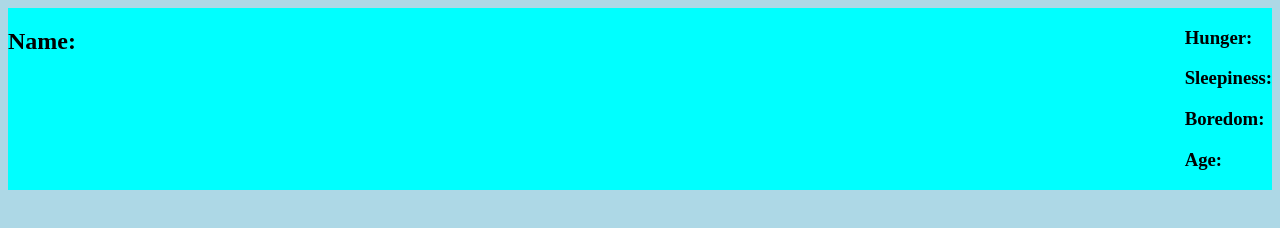
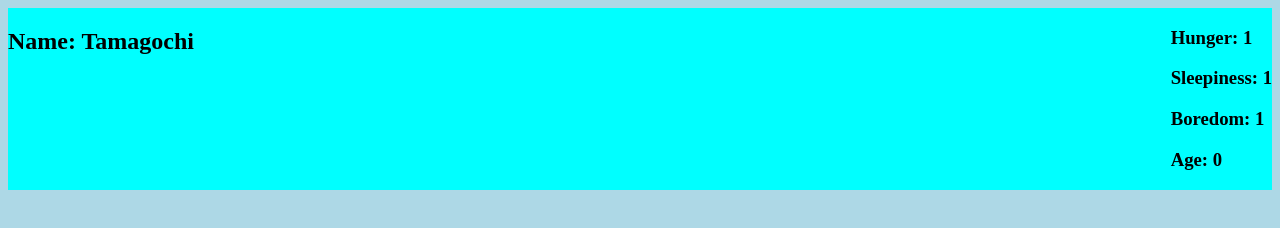
Before and after one commit to Bernard-Calma/tamagotchi-project, a plain HTML site: page index.html in a window 1280 px wide. Drawn offline with Linux system fonts and the light colour scheme.

Commit message:
add updateStats()

```diff
--- a/index.html
+++ b/index.html
@@ -7,7 +7,7 @@
 <body>
     <header class = "header">
         <div class = "name">
-            <h2>Name: <a id="petname"></a></h2>
+            <h2>Name: <a id="petName"></a></h2>
         </div>
         <div class = "stats">
             <h3>Hunger: <a id="hunger"></a></h3>
--- a/js/app.js
+++ b/js/app.js
@@ -6,7 +6,24 @@ class Game {
         this.boredom = 1
         this.age = 0
     }
+
+    updateStats = () => {
+        let lblName = document.querySelector("#petName")
+        let lblHunger = document.querySelector("#hunger")
+        let lblSleepiness = document.querySelector("#sleepiness")
+        let lblBoredom = document.querySelector("#boredom")
+        let lblAge = document.querySelector("#age")
+        lblName.innerText = this.name
+        lblHunger.innerText = this.hunger
+        lblSleepiness.innerText = this.sleepiness
+        lblBoredom.innerText = this.boredom
+        lblAge.innerText = this.age
+
+    }
+
 }
 
 const pet = new Game("Tamagochi")
+pet.updateStats()
+
 console.log(pet)
```
